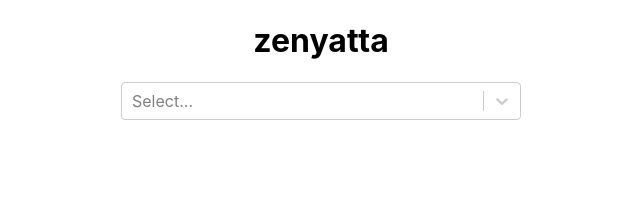
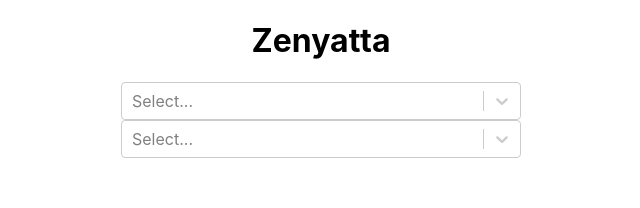
Before and after one commit to Sparye/ow-stats-tracker, a React (Create React App) app: page / in a window 1280 px wide. Shown: the top 208 px of the page, without its empty margins (319-959 px from the left). Built offline with nearby package versions, Linux system fonts and the light colour scheme; no server answers.

Commit message:
added dropdown for player selection

```diff
--- a/src/App.tsx
+++ b/src/App.tsx
@@ -3,51 +3,60 @@
 import axios from "axios";
 import Card from "./Card";
 import Dropdown from "./Dropdown";
+import SelectPlayer from "./SelectPlayer";
 
 function App() {
   const [userData, setUserData] = useState<string>("");
   const [nameData, setNameData] = useState<string[]>();
   const [heroName, setHeroName] = useState<string>("zenyatta");
+  const [heading, setHeading] = useState<string>("Zenyatta");
+  const [playerName, setPlayerName] = useState<string>("JigglyPuff-11568");
 
-  const input = "zenyatta";
   useEffect(() => {
     getStats();
-  }, [heroName]);
+  }, [heroName, playerName]);
 
-  const URLHead = "https://ow-api.com/v1/stats/pc/us/JigglyPuff-11568/heroes/";
+  // const URLHead = "https://ow-api.com/v1/stats/pc/us/JigglyPuff-11568/heroes/";
+  const URLHead = "https://ow-api.com/v1/stats/pc/us/";
 
   const getStats = async () => {
-    // const response = await fetch(apiURL);
-    // const jsonData = await response.json();
-    // console.log(jsonData.competitiveStats.careerStats[input].average);
-
-    // await setUserData(jsonData.competitiveStats.careerStats[input].average);
-    // console.log(userData);
-    // const keys = await Object.keys(userData);
-    // console.log(keys);
-
-    fetch(`${URLHead}${heroName}`)
+    fetch(`${URLHead}${playerName}/heroes/${heroName}`)
       .then((res) => {
+        console.log(res);
         return res.json();
       })
       .then((data) => {
-        // console.log(data);
-
-        const average = data.competitiveStats.careerStats[heroName].average;
-        const names = Object.keys(average);
+        console.log(data);
+        try {
+          const average = data.competitiveStats.careerStats[heroName].average;
+          const names = Object.keys(average);
+          setUserData(average);
+        } catch (error) {
+          console.log(error);
+        }
+        // const average = data.competitiveStats.careerStats[heroName].average;
+        // const names = Object.keys(average);
         // console.log(names);
         // console.log(average);
-        setUserData(average);
-        setNameData(names);
+        // setUserData(average);
+        // setNameData(names);
       });
   };
   // const resp nse = axios.get(apiURL);
 
   return (
     <div className="App">
-      <h1>{heroName}</h1>
-      <Dropdown heroName={heroName} setHeroName={setHeroName} />
-      {userData && <Card {...userData} />}
+      <h1>{heading}</h1>
+      <div className="selectContainer">
+        <SelectPlayer setPlayerName={setPlayerName} />
+        <Dropdown
+          heroName={heroName}
+          setHeroName={setHeroName}
+          setHeading={setHeading}
+        />
+      </div>
+
+      {userData && <Card data={userData} heroName={heroName} />}
     </div>
   );
 }
--- a/src/Card.tsx
+++ b/src/Card.tsx
@@ -1,10 +1,15 @@
 import React, { FC } from "react";
 import "./Card.css";
 
-const Card: React.FC<string> = (props) => {
+type Props = {
+  data: string;
+  heroName: string;
+};
+
+const Card: React.FC<Props> = (props) => {
   //   console.log(props);
-  const keys = Object.keys(props);
-  const values = Object.values(props);
+  const keys = Object.keys(props.data);
+  const values = Object.values(props.data);
   //   let obj = JSON.parse(props);
   return (
     <div className="block">
@@ -12,7 +17,10 @@
         <div className="names">
           {keys.map((key) => {
             return (
-              <div className="nameBlock" key={key}>
+              <div
+                className="nameBlock"
+                key={key + props.heroName + Math.random()}
+              >
                 {key}
               </div>
             );
@@ -22,7 +30,10 @@
         <div className="values">
           {values.map((value) => {
             return (
-              <div className="valueBlock" key={value}>
+              <div
+                className="valueBlock"
+                key={value + props.heroName + Math.random()}
+              >
                 {value}
               </div>
             );
--- a/src/Dropdown.tsx
+++ b/src/Dropdown.tsx
@@ -5,12 +5,34 @@
 type Props = {
   heroName: string;
   setHeroName: (value: string) => void;
+  setHeading: (label: string) => void;
 };
 
 const Dropdown: React.FC<Props> = (props) => {
   var heroList = [
     { value: "zenyatta", label: "Zenyatta" },
     { value: "roadhog", label: "Roadhog" },
+    { value: "bastion", label: "Bastion" },
+    { value: "dVa", label: "D.Va" },
+    { value: "genji", label: "Genji" },
+    { value: "hanzo", label: "Hanzo" },
+    { value: "junkrat", label: "Junkrat" },
+    { value: "lúcio", label: "Lúcio" },
+    { value: "mccree", label: "Mccree" },
+    { value: "mei", label: "Mei" },
+    { value: "mercy", label: "Mercy" },
+    { value: "orisa", label: "Orisa" },
+    { value: "pharah", label: "Pharah" },
+    { value: "reaper", label: "Reaper" },
+    { value: "reinhardt", label: "Reinhardt" },
+    { value: "soldier76", label: "Soldier 76" },
+    { value: "sombra", label: "Sombra" },
+    { value: "symmetra", label: "Symmetra" },
+    { value: "torbjörn", label: "Torbjörn" },
+    { value: "tracer", label: "Tracer" },
+    { value: "widowmaker", label: "Widowmaker" },
+    { value: "winston", label: "Winston" },
+    { value: "zarya", label: "Zarya" },
   ];
   return (
     <div className="container">
@@ -20,6 +42,7 @@
           onChange={(e) => {
             console.log(e);
             props.setHeroName(e!.value);
+            props.setHeading(e!.label);
           }}
         />
       </div>
--- /dev/null
+++ b/src/SelectPlayer.tsx
@@ -0,0 +1,30 @@
+import React from "react";
+import Select from "react-select";
+import "./Dropdown.css";
+
+type Props = {
+  setPlayerName: (value: string) => void;
+  //   setHeading: (label: string) => void;
+};
+
+const SelectPlayer: React.FC<Props> = (props) => {
+  var playerList = [
+    { value: "JigglyPuff-11568", label: "JigglyPuff#11568" },
+    { value: "Luffy-12914", label: "Luffy#12914" },
+  ];
+  return (
+    <div className="container">
+      <div className="dropdown">
+        <Select
+          options={playerList}
+          onChange={(e) => {
+            console.log(e);
+            props.setPlayerName(e!.value);
+          }}
+        />
+      </div>
+    </div>
+  );
+};
+
+export default SelectPlayer;
```
Also changed, not shown: src/SelectPlayer.css (added).
